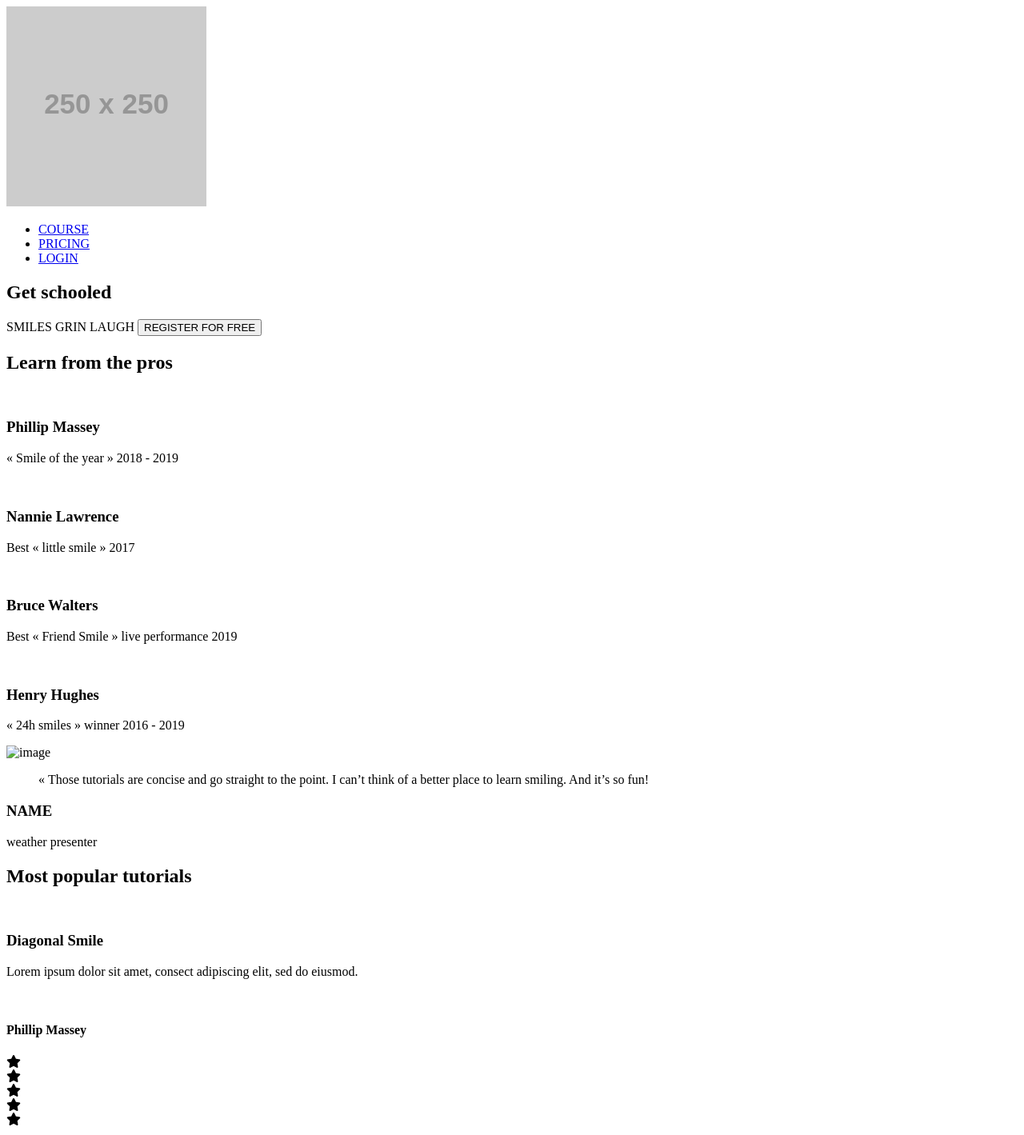
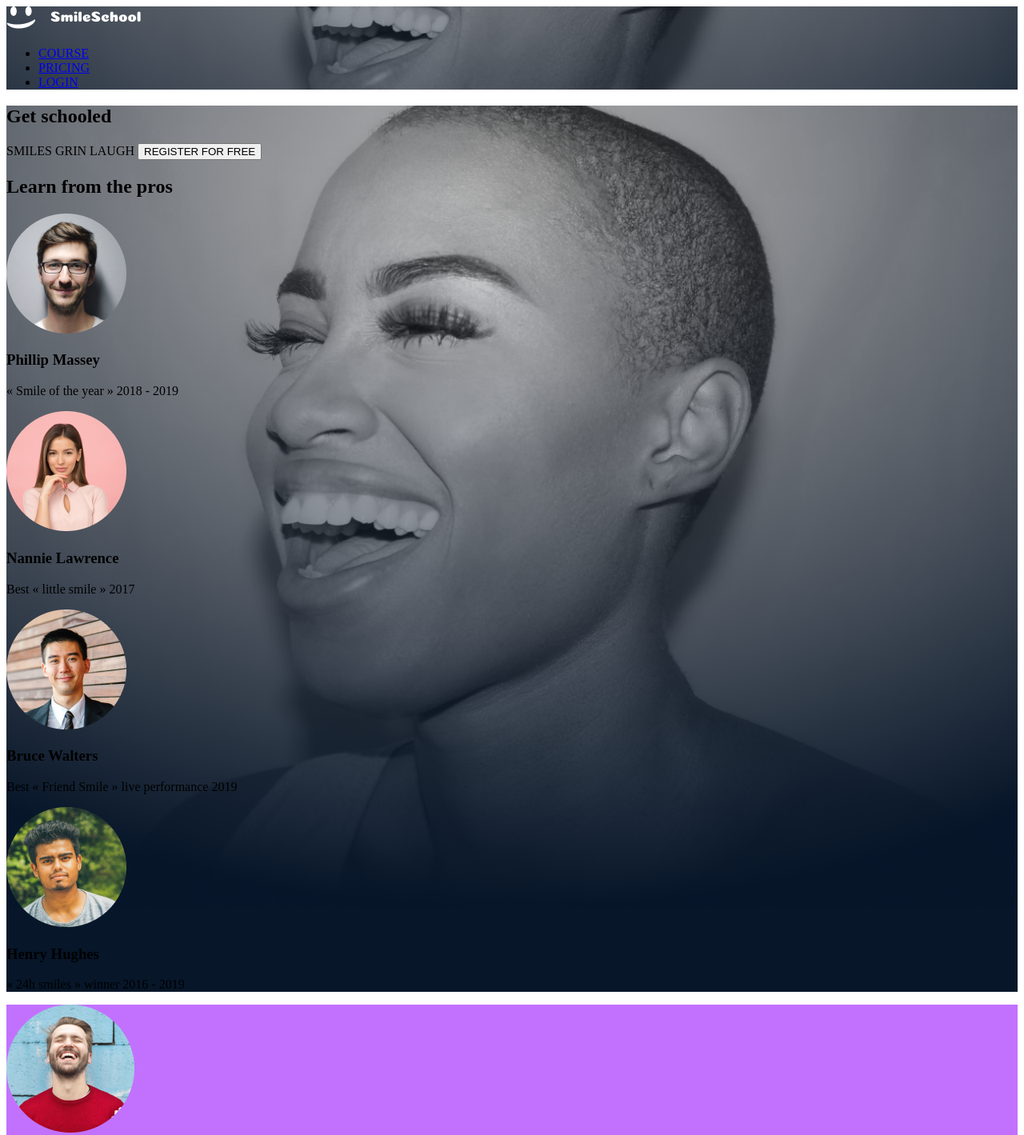
Before and after one commit to wafulawanjala/alx_html_css, a plain HTML site: page css_advanced/index.html in a window 1280 px wide. Shown: the top 1419 px of the page at 80% size. Drawn offline with Linux system fonts and the light colour scheme; placeholder pictures from the web are drawn by us.

Commit message:
added media

```diff
--- a/css_advanced/index.html
+++ b/css_advanced/index.html
@@ -8,9 +8,9 @@
     <link rel="stylesheet" href="style.css">
 </head>
 <body>
-    <header>
+    <header class="homepage">
         <nav>
-            <img src="https://fakeimg.pl/250x250?text=Sample+Logo" alt="logo">
+            <img src="/media/logo.png" alt="logo">
 
             <ul>
                 <li><a href="#">COURSE</a></li>
@@ -21,7 +21,7 @@
 
     </header>
     <main>
-        <section>
+        <section class="homepage">
             <div>
                 <h1>Get schooled</h1>
                 <span>SMILES</span>
@@ -33,31 +33,31 @@
                 <h2>Learn from the pros</h2>
                 <div>
                     <div>
-                        <img src="./images/1 (3).png" alt="">
+                        <img src="/media/philip.png" alt="">
                         <h3>Phillip Massey</h3>
                         <p>« Smile of the year » 2018 - 2019</p>
                     </div>
                     <div>
-                        <img src="./images/6.png" alt="">
+                        <img src="/media/Nannie.png" alt="">
                         <h3>Nannie Lawrence</h3>
                         <p>Best « little smile » 2017</p>
                     </div>
                     <div>
-                        <img src="./images/7.png" alt="">
+                        <img src="/media/Bruce.png" alt="">
                         <h3>Bruce Walters</h3>
                         <p>Best « Friend Smile » live performance 2019</p>
                     </div>
                     <div>
-                        <img src="./images/8.png" alt="">
+                        <img src="/media/Henry.png" alt="">
                         <h3>Henry Hughes</h3>
                         <p>« 24h smiles » winner 2016 - 2019</p>
                     </div>
                 </div>
             </div>
         </section>
-        <section>
+        <section class="testimonial1">
             <div>
-                <img src="./images/Bitmap.png" alt="image">
+                <img src="/media/testimonial1.png" alt="image">
             </div>
             <div>
                 <blockquote>« Those tutorials are concise and go straight to the point. I can’t think of a better place to learn smiling. And it’s so fun!</blockquote>
@@ -68,7 +68,7 @@
         <section>
             <h2>Most popular tutorials</h2>
             <div>
-                <img src="./images/Bitmap (1).png" alt="">
+                <img src="/media/tuto_1.png" alt="">
                 <h3>Diagonal Smile</h3>
                 <p>Lorem ipsum dolor sit amet, consect adipiscing elit, sed do eiusmod.</p>
                 <div>
--- a/css_advanced/style.css
+++ b/css_advanced/style.css
@@ -0,0 +1,9 @@
+.homepage{
+    background-image: url(/media/background.png);
+    background-repeat: no-repeat;
+    background-size: cover;
+    background-position: center;
+}
+.testimonial1{
+    background-color: rgba(194, 113, 255, 1);
+}
```
Also changed, not shown: media/Bruce.png (added), media/Henry.png (added), media/Nannie.png (added), media/background.png (added), media/logo.png (added), media/philip.png (added), media/testimonial1.png (added), media/tuto_1.png (added).
